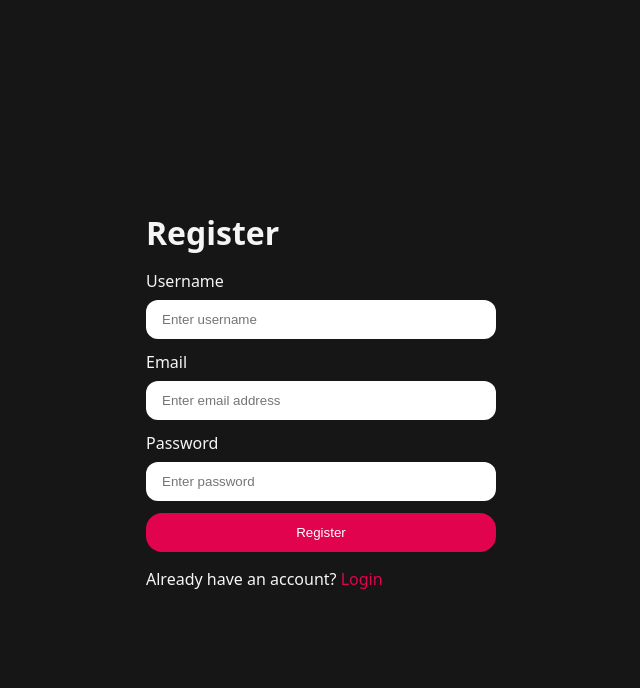
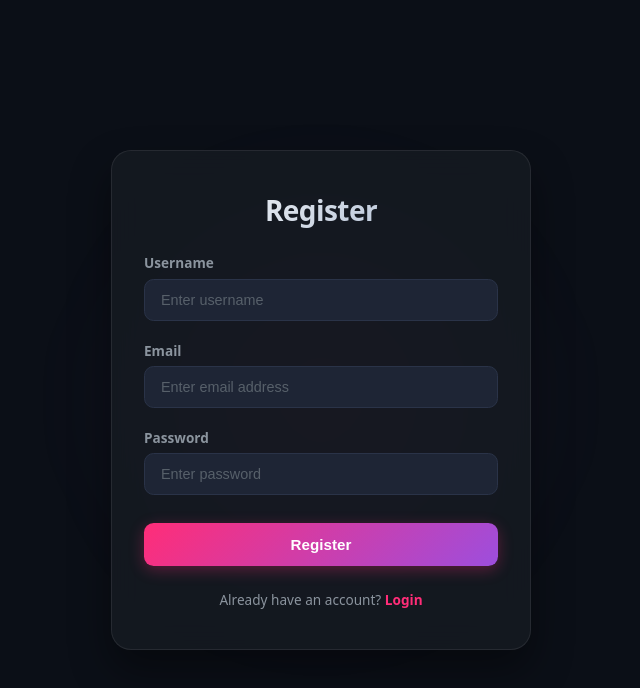
Before and after one commit to RudraMangroliya/interview-ai, a React app in the folder Frontend/: page /register in a window 1280 px wide. Shown: the top 688 px of the page, without its empty margins (319-959 px from the left). Built offline with nearby package versions, Linux system fonts and the light colour scheme; no server answers; the HTML template or start-up script is replaced by a standard one.

Commit message:
Upgrade Recent Reports guest CTA card and Auth forms UI with modern glassmorphic design

```diff
--- a/Frontend/src/features/auth/auth.form.scss
+++ b/Frontend/src/features/auth/auth.form.scss
@@ -1,44 +1,132 @@
-main{
+main {
     min-height: 100vh;
     width: 100%;
-
+    background-color: #0b0f17;
+    color: #e6edf3;
+    font-family: system-ui, -apple-system, BlinkMacSystemFont, 'Segoe UI', Roboto, sans-serif;
     display: flex;
     justify-content: center;
     align-items: center;
+    padding: 1.5rem;
+    position: relative;
+    overflow: hidden;
 
+    &::before {
+        content: '';
+        position: absolute;
+        width: 450px;
+        height: 450px;
+        background: radial-gradient(circle, rgba(255, 45, 120, 0.15) 0%, rgba(157, 78, 221, 0.08) 40%, transparent 70%);
+        border-radius: 50%;
+        filter: blur(50px);
+        pointer-events: none;
+    }
 
-    .form-container{
-        min-width: 350px;
-
+    .form-container {
+        position: relative;
+        z-index: 2;
+        width: 100%;
+        max-width: 420px;
+        background: rgba(22, 27, 34, 0.85);
+        backdrop-filter: blur(16px);
+        border: 1px solid rgba(255, 255, 255, 0.08);
+        border-radius: 1.25rem;
+        padding: 2.5rem 2rem;
+        box-shadow: 0 20px 40px rgba(0, 0, 0, 0.4);
         display: flex;
         flex-direction: column;
-        gap: 1rem;
+        gap: 1.5rem;
+
+        h1 {
+            font-size: 1.75rem;
+            font-weight: 800;
+            margin: 0;
+            text-align: center;
+            background: linear-gradient(135deg, #ffffff 0%, #a3b3cc 100%);
+            -webkit-background-clip: text;
+            -webkit-text-fill-color: transparent;
+            letter-spacing: -0.02em;
         }
 
-    form{
+        form {
             display: flex;
             flex-direction: column;
-        gap: 0.75rem;
+            gap: 1.25rem;
         }
 
-    .input-group{
+        .input-group {
             display: flex;
             flex-direction: column;
+            gap: 0.4rem;
 
-        gap: 0.5rem;
+            label {
+                font-size: 0.85rem;
+                font-weight: 600;
+                color: #8b949e;
+            }
 
+            input {
+                width: 100%;
+                background-color: #1e2535;
+                border: 1px solid #2a3348;
+                outline: none;
+                padding: 0.75rem 1rem;
+                border-radius: 0.6rem;
+                color: #e6edf3;
+                font-size: 0.9rem;
+                transition: border-color 0.2s, box-shadow 0.2s;
 
-        input{
-            border: none;
-            outline: none;
-            padding-inline: 1rem;
-            padding-block: 0.75rem;
-            border-radius: 0.75rem;
+                &::placeholder {
+                    color: #57606a;
+                }
+
+                &:focus {
+                    border-color: #ff2d78;
+                    box-shadow: 0 0 0 3px rgba(255, 45, 120, 0.15);
+                }
             }
         }
 
-    a{
-        color: #e1034d;
-        text-decoration: none;
+        .primary-button {
+            margin-top: 0.5rem;
+            padding: 0.8rem;
+            background: linear-gradient(135deg, #ff2d78 0%, #9d4edd 100%);
+            color: #ffffff;
+            font-size: 0.95rem;
+            font-weight: 700;
+            border: none;
+            border-radius: 0.6rem;
+            cursor: pointer;
+            transition: opacity 0.2s, transform 0.1s, box-shadow 0.2s;
+            box-shadow: 0 4px 15px rgba(255, 45, 120, 0.3);
+
+            &:hover {
+                opacity: 0.95;
+                box-shadow: 0 6px 20px rgba(255, 45, 120, 0.4);
+            }
+
+            &:active {
+                transform: scale(0.98);
             }
         }
+
+        p {
+            font-size: 0.85rem;
+            color: #8b949e;
+            text-align: center;
+            margin: 0;
+        }
+
+        a {
+            color: #ff2d78;
+            font-weight: 600;
+            text-decoration: none;
+            transition: color 0.2s;
+
+            &:hover {
+                color: #ff6b9d;
+                text-decoration: underline;
+            }
+        }
+    }
+}
--- a/Frontend/src/features/interview/pages/Home.jsx
+++ b/Frontend/src/features/interview/pages/Home.jsx
@@ -310,12 +310,30 @@ const Home = () => {
                 <section className='recent-reports'>
                     <h2>My Recent Interview Plans</h2>
                     {!user ? (
-                        <p className='no-reports-msg'>
-                            <button type="button" onClick={() => navigate('/login')} style={{ background: 'none', border: 'none', color: '#ff2d78', textDecoration: 'underline', cursor: 'pointer', padding: 0, font: 'inherit' }}>Sign in</button> to view and manage your saved interview plans history.
-                        </p>
+                        <div className='guest-cta-card'>
+                            <div className='guest-cta-badge'>
+                                <svg xmlns="http://www.w3.org/2000/svg" width="22" height="22" viewBox="0 0 24 24" fill="none" stroke="currentColor" strokeWidth="2" strokeLinecap="round" strokeLinejoin="round">
+                                    <rect x="3" y="11" width="18" height="11" rx="2" ry="2"/>
+                                    <path d="M7 11V7a5 5 0 0 1 10 0v4"/>
+                                </svg>
+                            </div>
+                            <div className='guest-cta-content'>
+                                <h3>Save &amp; Track Your Interview Strategy History</h3>
+                                <p>Sign in to save generated mock questions, track candidate match scores, and access your 7-day preparation roadmaps anytime.</p>
+                            </div>
+                            <div className='guest-cta-actions'>
+                                <button type="button" className='guest-btn guest-btn--primary' onClick={() => navigate('/login')}>
+                                    Sign In
+                                </button>
+                                <button type="button" className='guest-btn guest-btn--secondary' onClick={() => navigate('/register')}>
+                                    Create Account
+                                </button>
+                            </div>
+                        </div>
                     ) : reportsLoading ? (
                         <RecentReportsSkeleton />
                     ) : reports.length > 0 ? (
+
                         <ul className='reports-list'>
                             {reports.map(report => (
                                 <li key={report._id} className='report-item' onClick={() => navigate(`/interview/${report._id}`)}>
--- a/Frontend/src/features/interview/style/home.scss
+++ b/Frontend/src/features/interview/style/home.scss
@@ -601,6 +601,89 @@ $font-stack:     system-ui, -apple-system, BlinkMacSystemFont, 'Segoe UI', Robot
         margin: 0;
     }
 
+    .guest-cta-card {
+        width: 100%;
+        background: linear-gradient(135deg, rgba(22, 27, 34, 0.9) 0%, rgba(28, 34, 48, 0.9) 100%);
+        border: 1px solid rgba(255, 45, 120, 0.25);
+        border-radius: 1rem;
+        padding: 1.5rem;
+        display: flex;
+        align-items: center;
+        gap: 1.25rem;
+        box-shadow: 0 8px 24px rgba(0, 0, 0, 0.3);
+
+        .guest-cta-badge {
+            width: 44px;
+            height: 44px;
+            background: linear-gradient(135deg, rgba(255, 45, 120, 0.2), rgba(157, 78, 221, 0.2));
+            border: 1px solid rgba(255, 45, 120, 0.4);
+            border-radius: 0.75rem;
+            display: flex;
+            align-items: center;
+            justify-content: center;
+            color: #ff2d78;
+            flex-shrink: 0;
+        }
+
+        .guest-cta-content {
+            flex: 1;
+
+            h3 {
+                font-size: 0.95rem;
+                font-weight: 700;
+                color: $text-primary;
+                margin: 0 0 0.25rem 0;
+            }
+
+            p {
+                font-size: 0.825rem;
+                color: $text-muted;
+                margin: 0;
+                line-height: 1.5;
+            }
+        }
+
+        .guest-cta-actions {
+            display: flex;
+            align-items: center;
+            gap: 0.75rem;
+            flex-shrink: 0;
+
+            .guest-btn {
+                padding: 0.5rem 1.1rem;
+                border-radius: 0.5rem;
+                font-size: 0.825rem;
+                font-weight: 600;
+                cursor: pointer;
+                transition: all 0.2s ease;
+                font-family: $font-stack;
+
+                &--primary {
+                    background: linear-gradient(135deg, $accent, $accent-alt);
+                    color: #ffffff;
+                    border: none;
+                    box-shadow: 0 4px 12px rgba(255, 45, 120, 0.3);
+
+                    &:hover {
+                        opacity: 0.92;
+                    }
+                }
+
+                &--secondary {
+                    background: transparent;
+                    color: $text-primary;
+                    border: 1px solid $border-color;
+
+                    &:hover {
+                        border-color: $accent;
+                        color: $accent;
+                    }
+                }
+            }
+        }
+    }
+
+
     .reports-list {
         display: grid;
         grid-template-columns: repeat(auto-fill, minmax(260px, 1fr));
```
Lines whose indentation alone changed are shown as unchanged.
